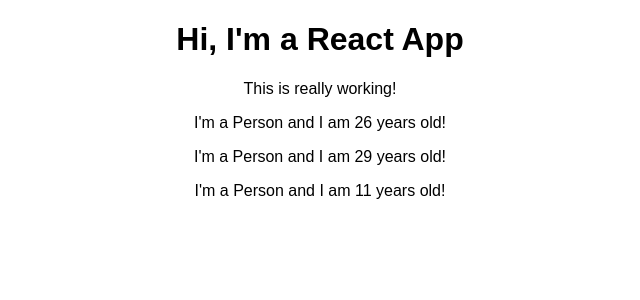
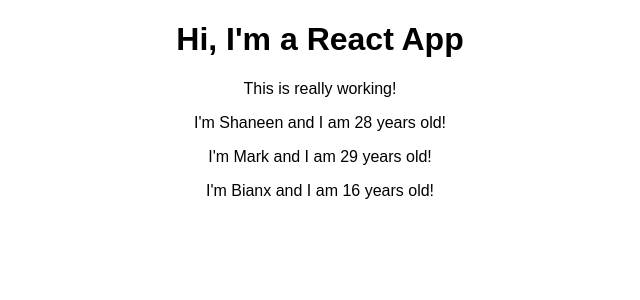
Before and after one commit to shaneenvitug/react-complete-guide, a React (Create React App) app in the folder react-complete-guide/: page / in a window 1280 px wide. Shown: the top 300 px of the page, without its empty margins (320-960 px from the left). Built offline with nearby package versions, Linux system fonts and the light colour scheme.

Commit message:
intro to props

```diff
--- a/react-complete-guide/src/App.js
+++ b/react-complete-guide/src/App.js
@@ -8,9 +8,9 @@
       <div className="App">
        <h1>Hi, I'm a React App</h1>
        <p>This is really working!</p>
-       <Person />
-       <Person />
-       <Person />
+       <Person name="Shaneen" age="28" />
+       <Person name="Mark" age="29" > My Hobbies: Basketball</Person>
+       <Person name="Bianx" age="16" />
       </div>
     );
   }
--- a/react-complete-guide/src/Person/Person.js
+++ b/react-complete-guide/src/Person/Person.js
@@ -1,7 +1,7 @@
 import React from 'react';
 
-const person = () => {
-  return <p>I'm a Person and I am {Math.floor(Math.random() * 30)} years old!</p>
+const person = (props) => {
+  return <p>I'm {props.name} and I am {props.age} years old!</p>
 }
 
 export default person;
```
